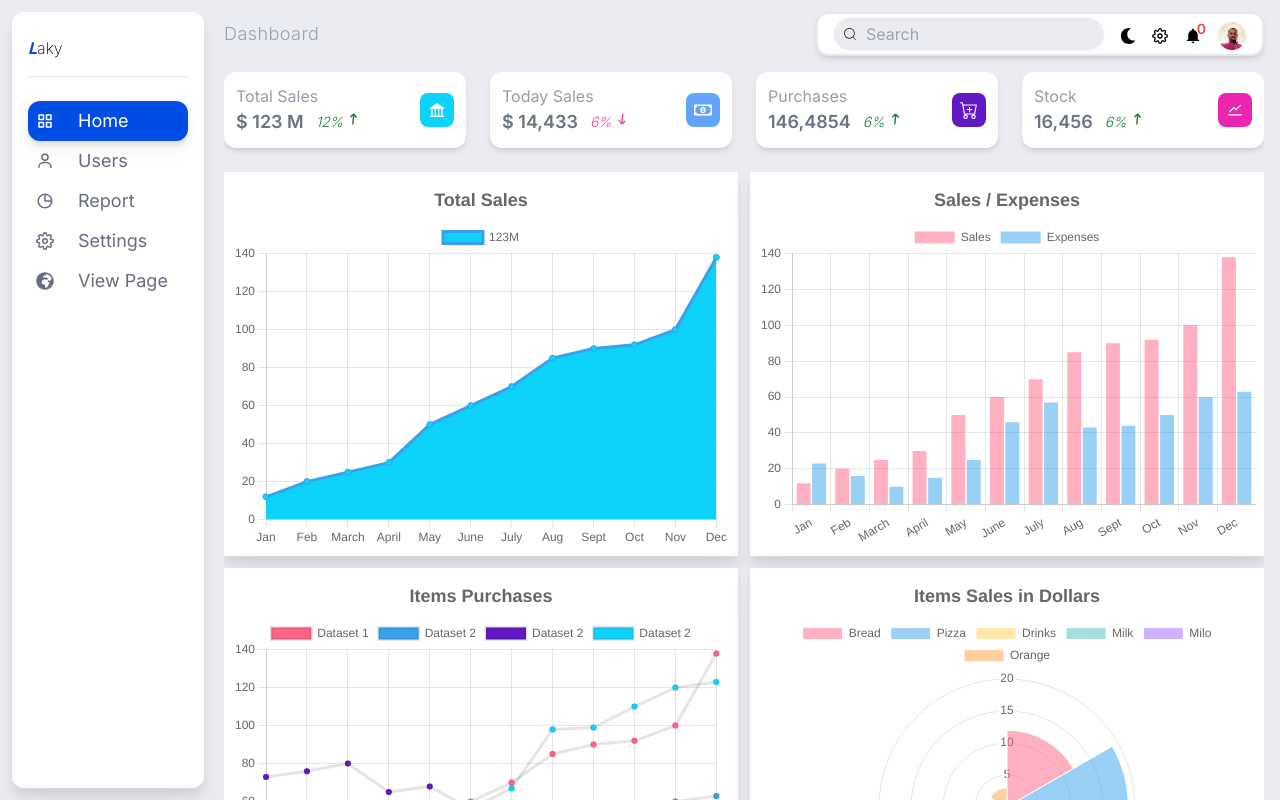
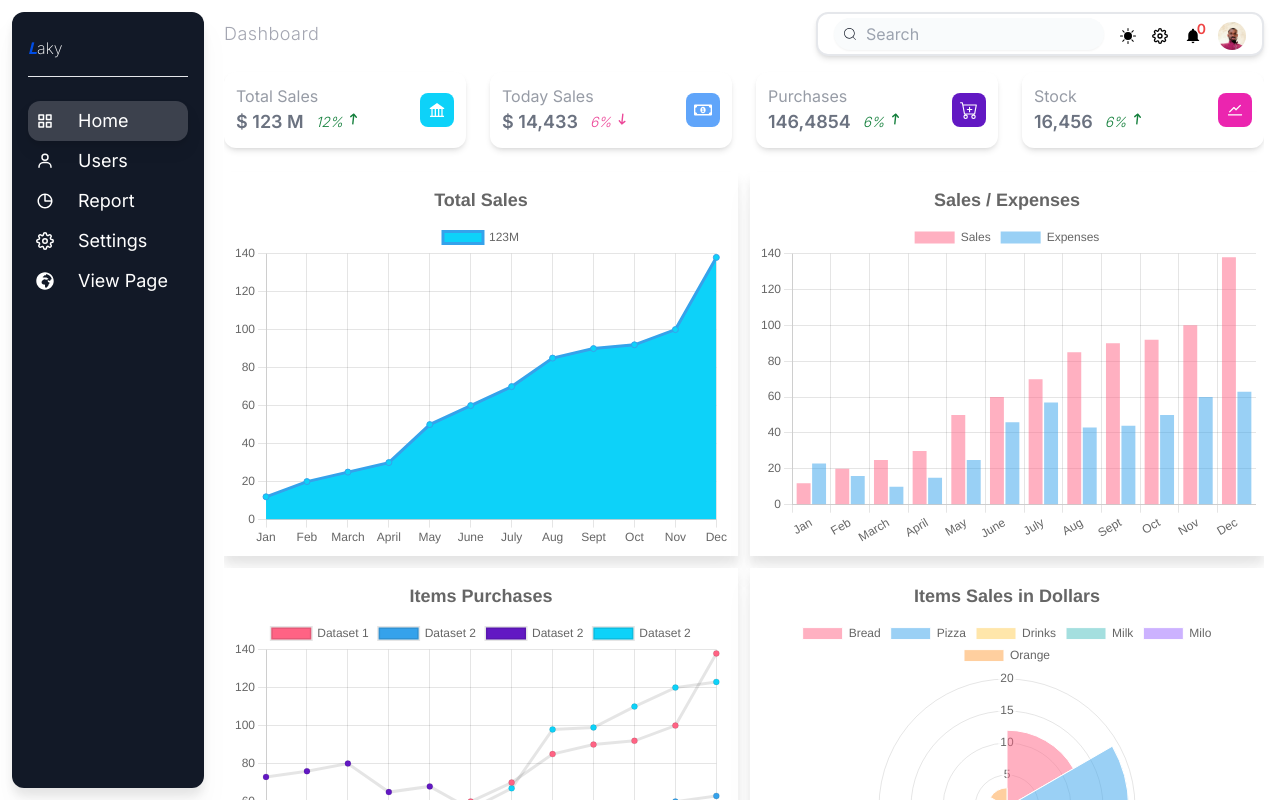
Before and after one commit to kusiLaw/next_dashboard, a Next.js app: page /dashboard in a window 1280 px wide. Both pictures are taken after a click on the element 1128 px from the left and 36 px from the top of the page. Shown: the top 800 px of the page. Built offline with nearby package versions, Linux system fonts and the light colour scheme; what tailwindcss-animated would draw is missing.

Commit message:
Fix header theme onclick bug

```diff
--- a/components/header/header.js
+++ b/components/header/header.js
@@ -42,11 +42,9 @@ const Header = () => {
                </div> */}
                <div>
                  {theme === "dark" ?
-                 <span onClick={ () => setTheme('dark')}><BsBrightnessHighFill/></span> :
-                  <span onClick={ (e) => {
-                     e.preventDefault()
-                     setTheme('light');
-                      console.log(e)}}><FaMoon /></span>}
+                  <span onClick={ () => setTheme('light')}><BsBrightnessHighFill  /></span>  :
+                   <span onClick={ (e) => {setTheme('dark')}}><FaMoon  /></span>
+                  }
                </div>
                <PageConfiguration />
                 <div className='md:hidden md:invisible'>
```
